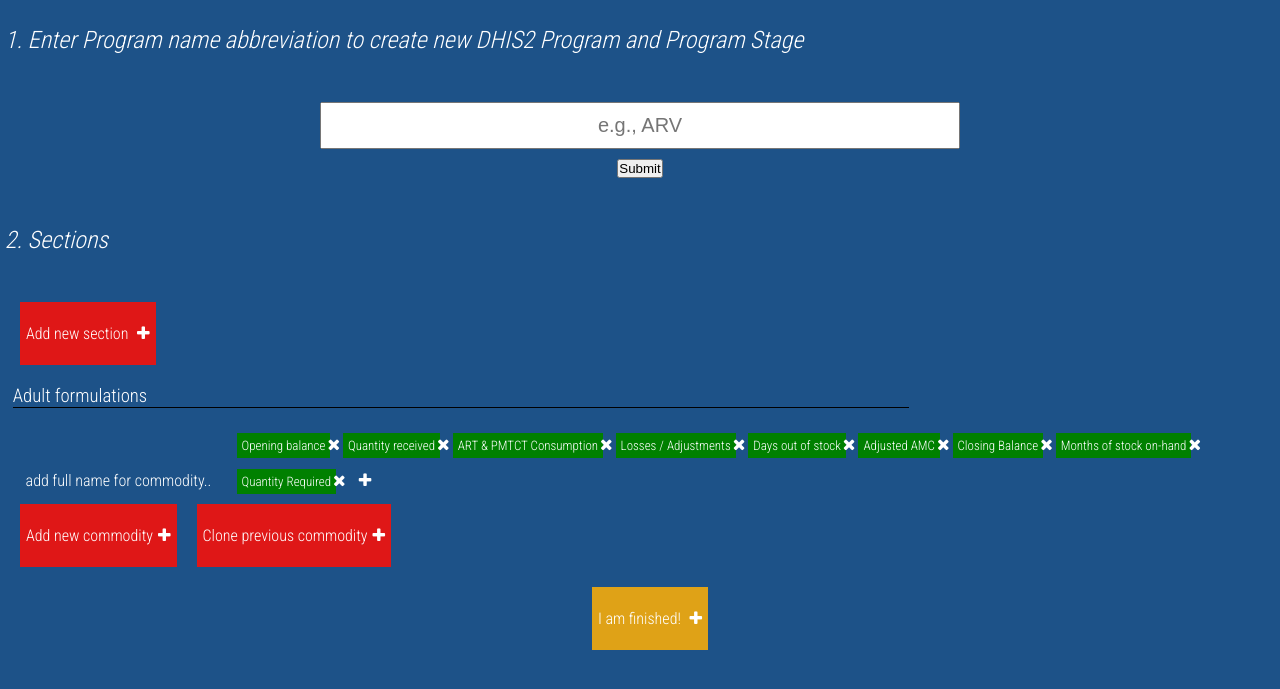
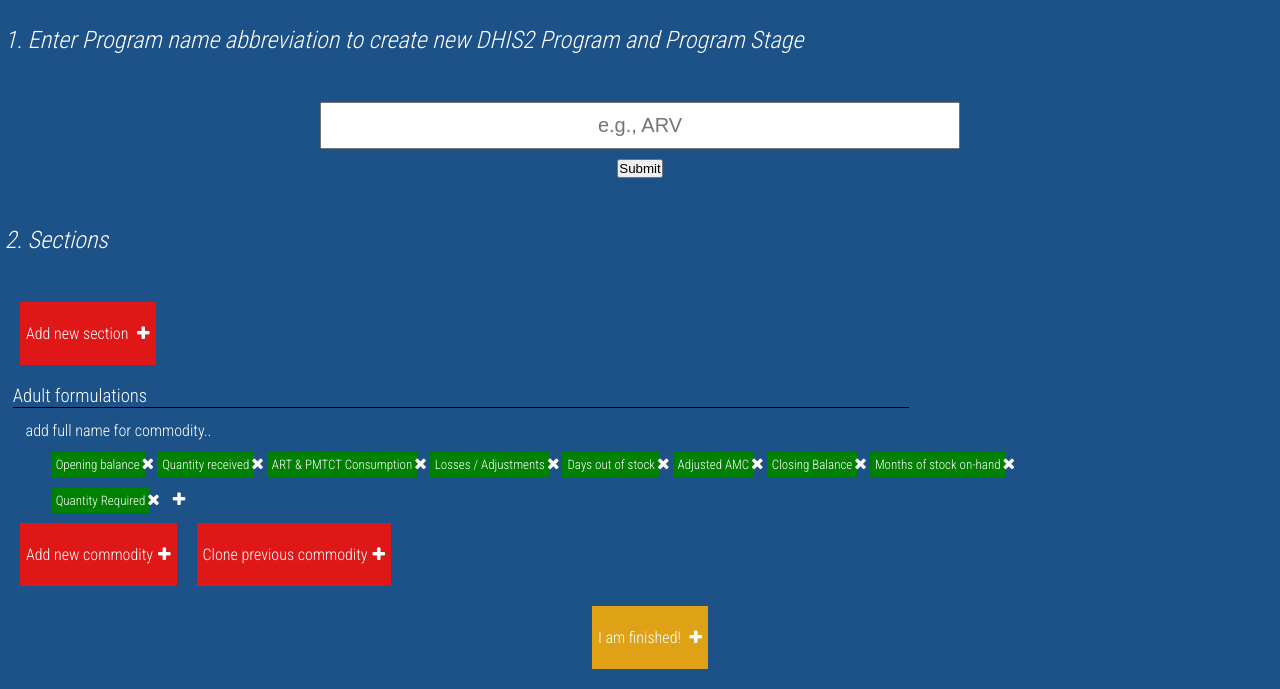
Before and after one commit to lmisuganda/ConfigurationLMIS, a plain HTML site: page index.html in a window 1280 px wide. Both pictures are taken after a click on the element "Add new section". Shown: the part 183-872 px from the top of the page. Drawn offline with nearby package versions, Linux system fonts and the light colour scheme.

Commit message:
display:block on .operations

```diff
--- a/styles.css
+++ b/styles.css
@@ -96,8 +96,12 @@ ul, li{
     margin-left:1%;
 }
 
-.operations, .operation{
+.operation{
     display:inline-block;
+}
+
+.operations{
+    display:block;
 }
 
 .commodity-name{
```
